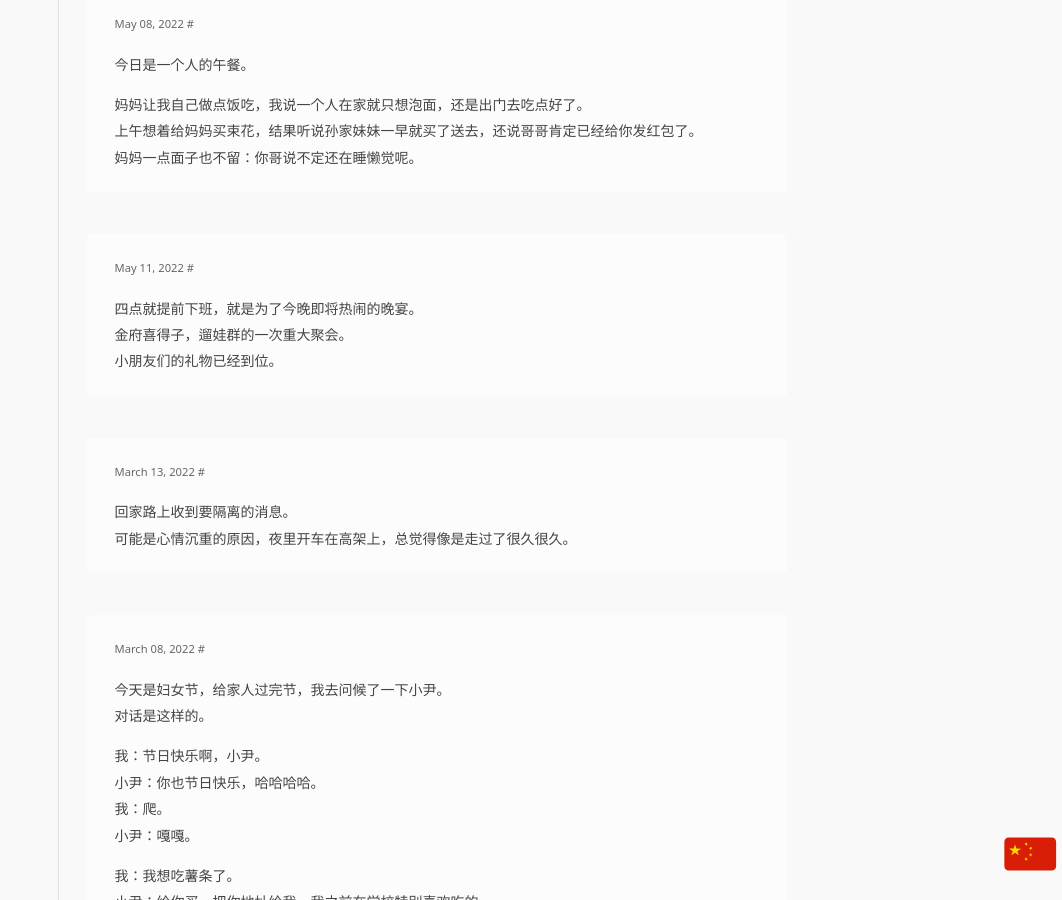
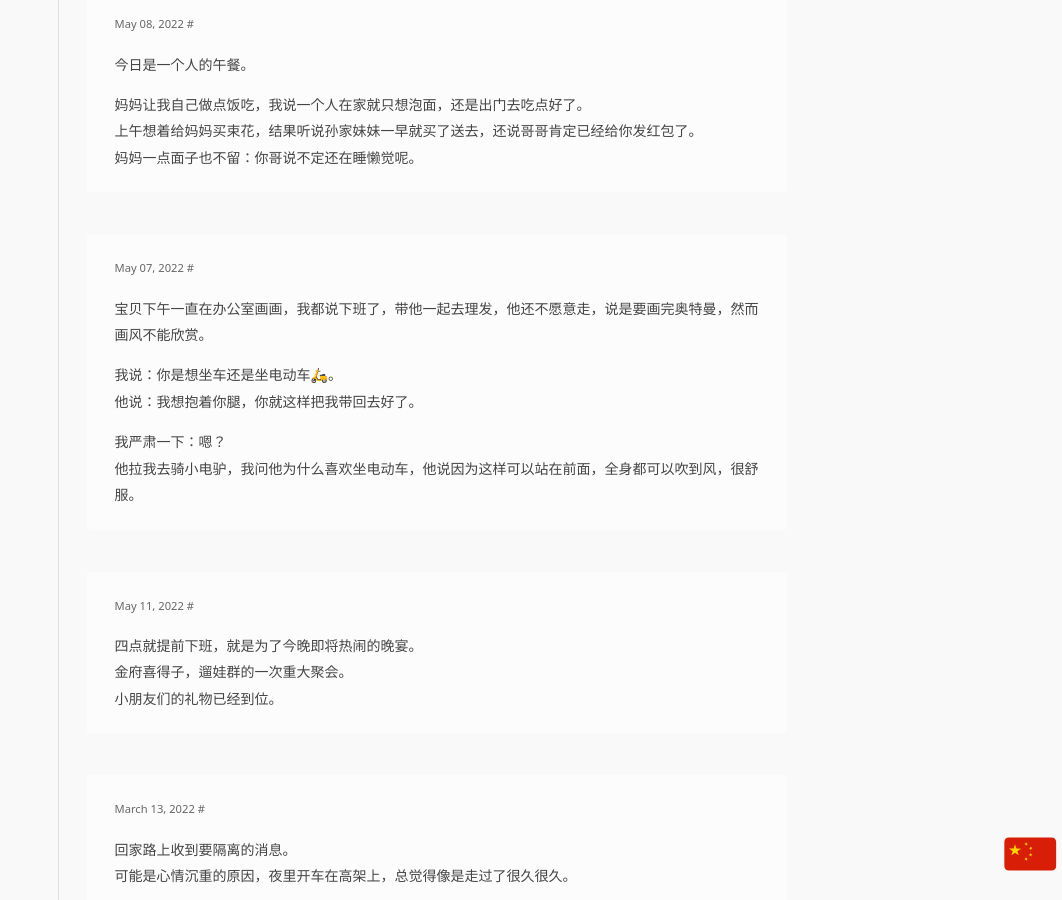
Before and after one commit to Sansuiz/sansuiz.github.io, a Jekyll site: the page built from notes.html, in a window 1280 px wide and 900 px high, scrolled down 4189 px. Shown: the whole window, without its empty margins (218-1280 px from the left). Built offline with Jekyll 4.4.1, drawn with Linux system fonts in a browser that asks for light colours; comment, search, counter and statistics services are not loaded.

Commit message:
Update notes.yml

```diff
--- a/_data/notes.yml
+++ b/_data/notes.yml
@@ -132,6 +132,16 @@
     妈妈让我自己做点饭吃，我说一个人在家就只想泡面，还是出门去吃点好了。
     上午想着给妈妈买束花，结果听说孙家妹妹一早就买了送去，还说哥哥肯定已经给你发红包了。
     妈妈一点面子也不留：你哥说不定还在睡懒觉呢。
+
+- date: 2022/05/07 16:19
+  content: |
+    宝贝下午一直在办公室画画，我都说下班了，带他一起去理发，他还不愿意走，说是要画完奥特曼，然而画风不能欣赏。
+
+    我说：你是想坐车还是坐电动车🛵。
+    他说：我想抱着你腿，你就这样把我带回去好了。
+
+    我严肃一下：嗯？
+    他拉我去骑小电驴，我问他为什么喜欢坐电动车，他说因为这样可以站在前面，全身都可以吹到风，很舒服。
 
 - date: 2022/05/11 15:00
   content: |
```
